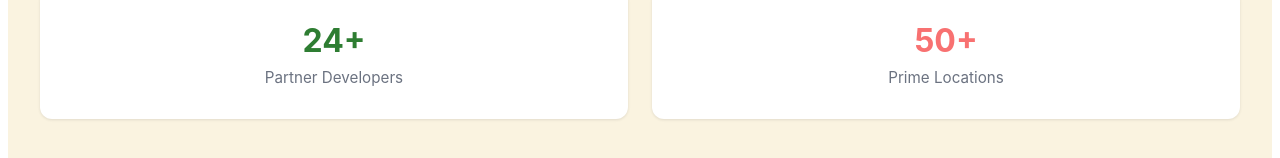
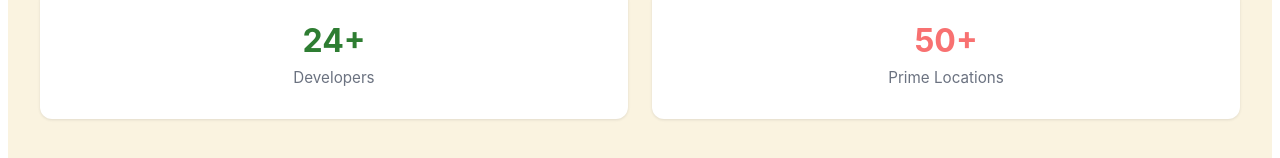
Before and after one commit to Shine145-Git/ShineOneEstate, a React (Create React App) app in the folder client/: page / in a window 1280 px wide. Shown: the part 281-439 px from the top of the page. Built offline with nearby package versions, Linux system fonts and the light colour scheme.

Commit message:
Update Homepage.jsx

```diff
--- a/client/src/Screens/HomePage/Homepage.jsx
+++ b/client/src/Screens/HomePage/Homepage.jsx
@@ -159,7 +159,7 @@ export default function ShineOneEstate() {
               24+
             </div>
             <div style={{ fontSize: '0.95rem', color: '#6B7280' }}>
-              Partner Developers
+               Developers
             </div>
           </div>
 
```
